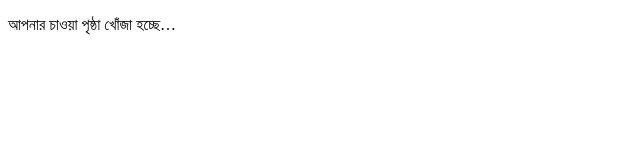
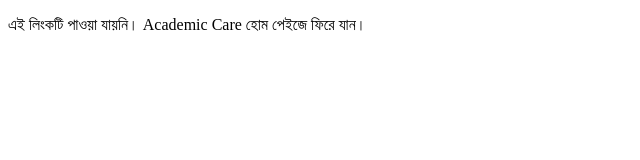
Before and after one commit to fbpathshala/academic, a plain HTML site: page 404.html in a window 1280 px wide. Shown: the whole page, without its empty margins (0-640 px from the left). Drawn offline with Linux system fonts and the light colour scheme.

Commit message:
Fix deep-link route matching

```diff
--- a/404.html
+++ b/404.html
@@ -3,9 +3,9 @@
 <body><p id="status">আপনার চাওয়া পৃষ্ঠা খোঁজা হচ্ছে…</p><script>
 (function(){
  const p=location.pathname;
- let m=p.match(/^\\/academic\\/exam\\/([^/]+)\\/?$/);
+ let m=p.match(/^\/academic\/exam\/([^/]+)\/?$/);
  if(m){location.replace('/academic/student.html?examid='+encodeURIComponent(m[1]));return;}
- m=p.match(/^\\/academic\\/material\\/([^/]+)\\/?$/);
+ m=p.match(/^\/academic\/material\/([^/]+)\/?$/);
  if(m){location.replace('/academic/student.html?material='+encodeURIComponent(m[1])+'#materials');return;}
  document.getElementById('status').textContent='এই লিংকটি পাওয়া যায়নি। Academic Care হোম পেইজে ফিরে যান।';
 })();
```
